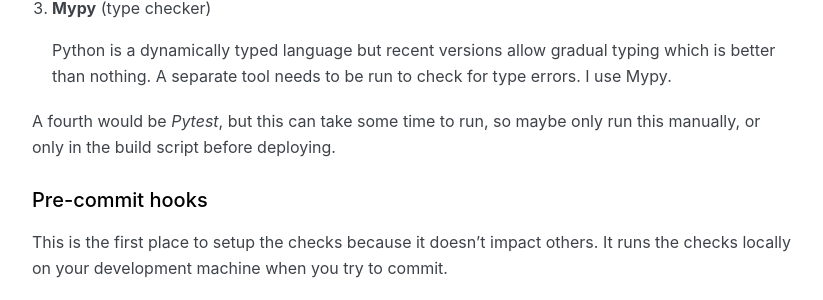
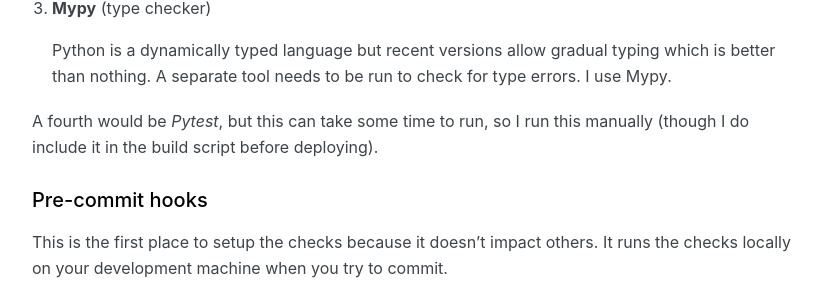
Before and after one commit to explodinglabs/explodinglabs.github.io, a Jekyll site: the page built from _posts/python/2021-07-01-checks.markdown, in a window 1280 px wide and 900 px high, scrolled down 499 px. Shown: the part 149-449 px from the top of the window, without its empty margins (228-1051 px from the left). Built offline with Jekyll 4.4.1, drawn with Linux system fonts in a browser that asks for light colours; some web fonts are replaced.

Commit message:
Adjust "checks" post

```diff
--- a/_posts/python/2021-07-01-checks.markdown
+++ b/_posts/python/2021-07-01-checks.markdown
@@ -44,8 +44,8 @@ stages to ensure Python code is somewhat OK before deploying.
     typing which is better than nothing. A separate tool needs to be run to
     check for type errors. I use Mypy.
 
-A fourth would be _Pytest_, but this can take some time to run, so maybe only
-run this manually, or only in the build script before deploying.
+A fourth would be _Pytest_, but this can take some time to run, so I run this
+manually (though I do include it in the build script before deploying).
 
 ## Pre-commit hooks
 
```
